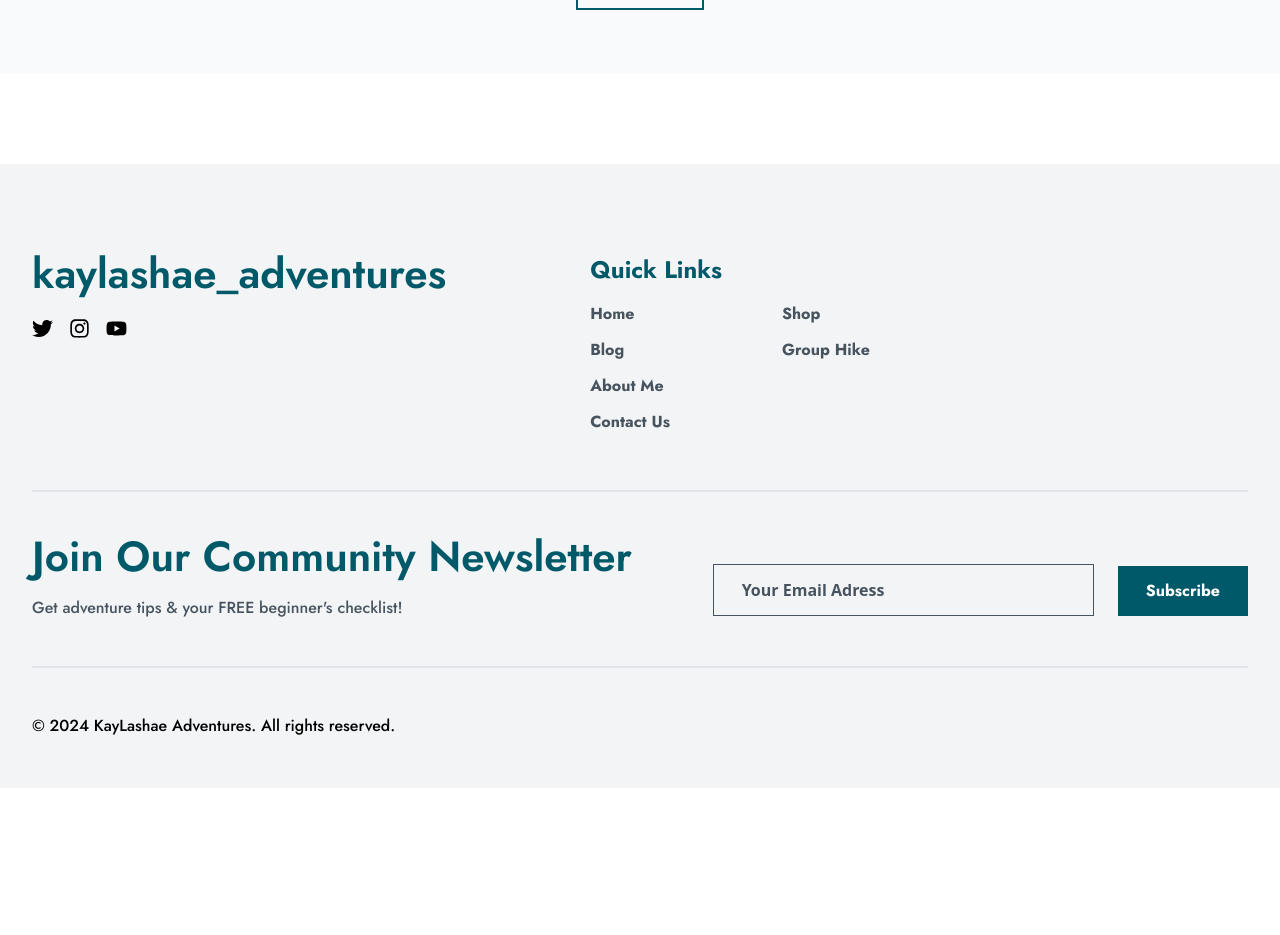
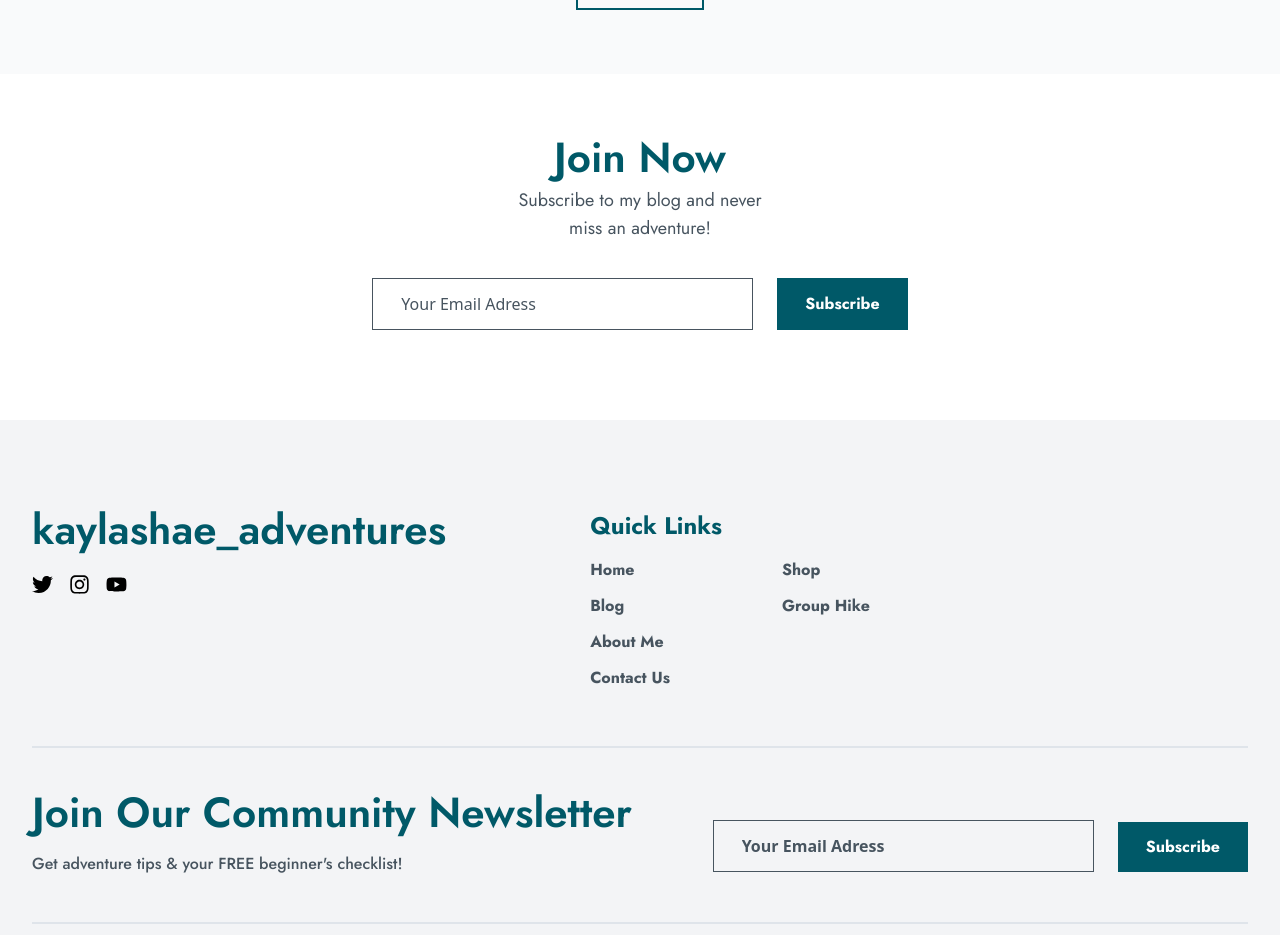
Before and after one commit to tuhinhossain123/tourism, a React (Vite) app: page /blog in a window 1280 px wide. Shown: the part 2480-3415 px from the top of the page. Before the commit the page ends 3268 px from the top, so only its background shows below. Built offline with nearby package versions, Linux system fonts and the light colour scheme.

Commit message:
subcribe section compleate

```diff
--- a/src/Components/Subscribe/Subscribe.jsx
+++ b/src/Components/Subscribe/Subscribe.jsx
@@ -1,12 +1,24 @@
 const Subscribe = () => {
   return (
-    <div>
+    <div className="mt-8 lg:mt-16">
       <h2 className="text-3xl md:text-4xl lg:text-[42px] font-jost font-semibold text-primary text-center pb-2">
         Join Now
       </h2>
-      <h2 className="text-lg text-[#47545F] font-jost font-normal text-center pb-34">
+      <h2 className="text-lg text-[#47545F] font-jost font-normal text-center">
         Subscribe to my blog and never <br /> miss an adventure!
       </h2>
+
+      <div className="flex justify-center lg:gap-6 mt-5 lg:mt-9">
+        <input
+          type="email"
+          name="from_email"
+          className="input bg-transparent border border-[#47545F] font-normal pt-[13px]  md:pr-[120px] pb-[13px] pl-3 md:pl-[28px] text-primary placeholder:text-[#47545F] focus:outline-none"
+          placeholder="Your Email Adress"
+        />
+        <button className="text-[16px] font-jost font-bold bg-[#005968] text-white py-[13px] px-7">
+          Subscribe
+        </button>
+      </div>
     </div>
   );
 };
--- a/src/Pages/Blog/Blog.jsx
+++ b/src/Pages/Blog/Blog.jsx
@@ -1,5 +1,6 @@
 import BlogLatestPost from "../../Components/BlogLatestPost/BlogLatestPost";
 import BlogShare from "../../Components/BlogShare/BlogShare";
+import Subscribe from "../../Components/Subscribe/Subscribe";
 
 const Blog = () => {
   return (
@@ -15,6 +16,7 @@ const Blog = () => {
         <BlogShare></BlogShare>
       </div>
       <BlogLatestPost></BlogLatestPost>
+      <Subscribe></Subscribe>
     </div>
   );
 };
```
